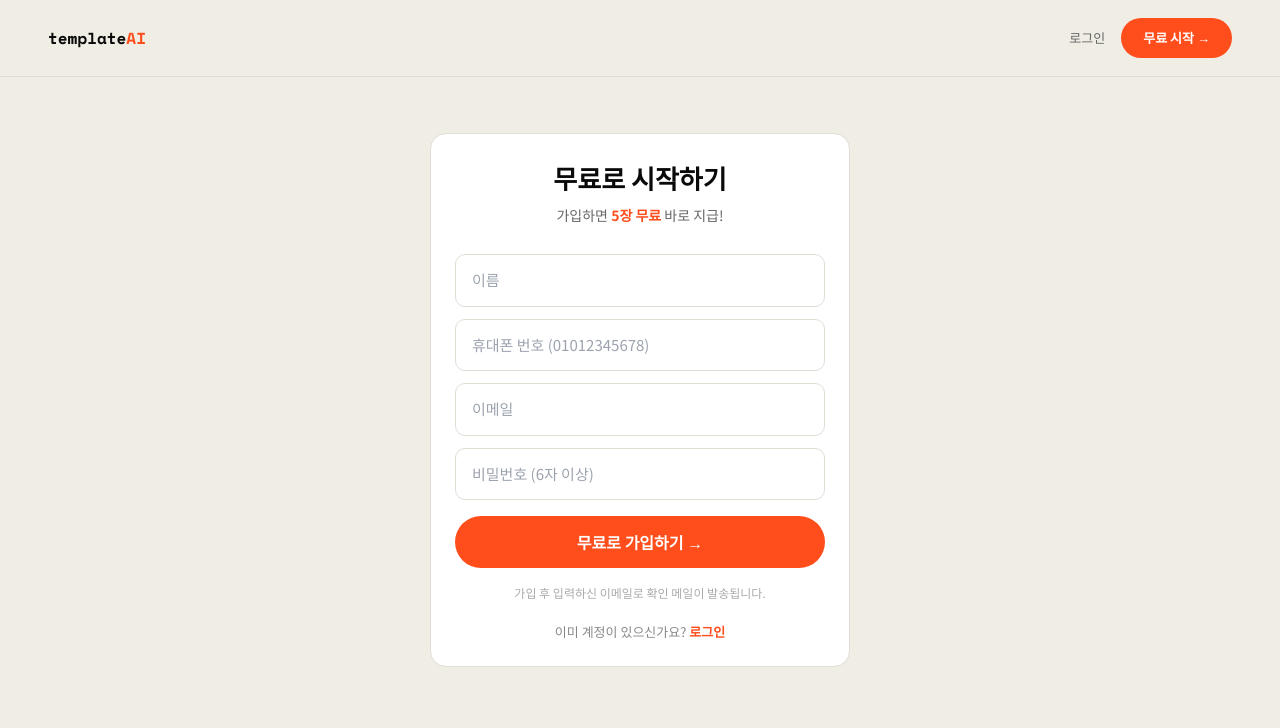
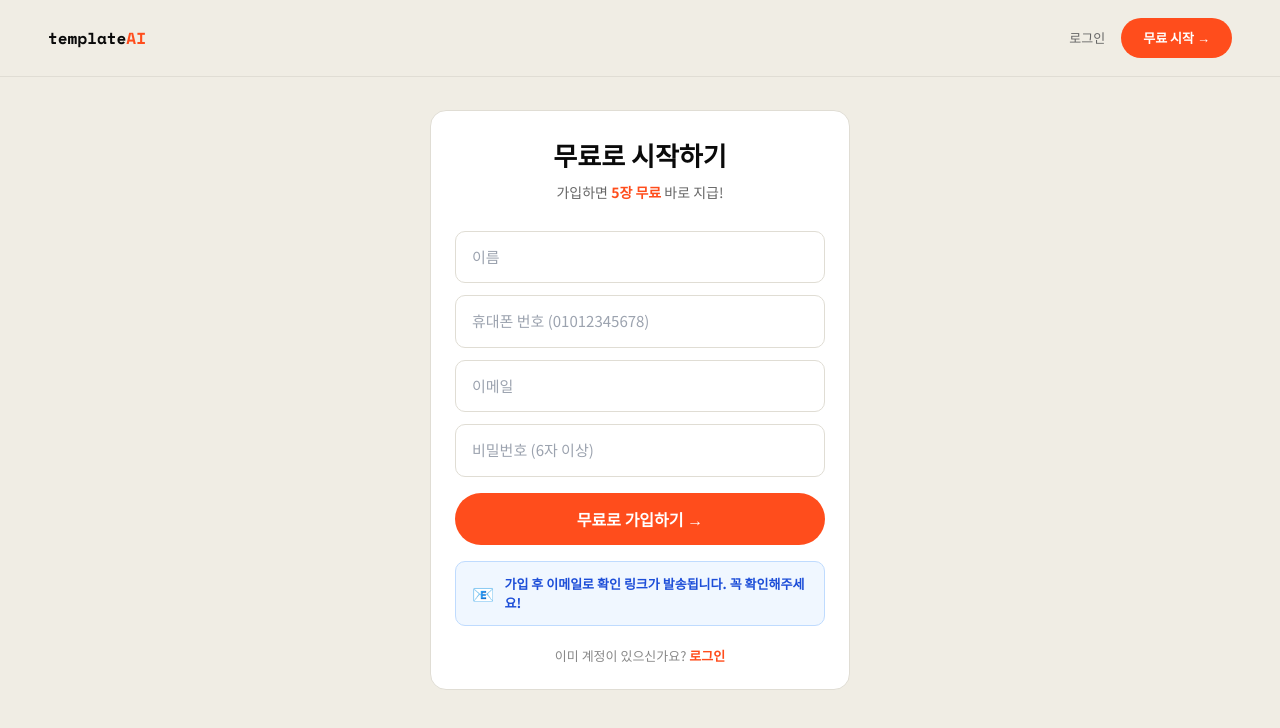
Before and after one commit to happysukhwan-source/templateai, a Next.js app: page /signup in a window 1280 px wide. Shown: the top 728 px of the page. Built offline with nearby package versions, Linux system fonts and the light colour scheme; no server answers.

Commit message:
design: make email confirmation notice more prominent

```diff
--- a/src/pages/signup.tsx
+++ b/src/pages/signup.tsx
@@ -114,9 +114,15 @@ export default function SignupPage() {
                   {loading ? <><span className="spinner" style={{ marginRight: 8 }} />가입 중...</> : '무료로 가입하기 →'}
                 </button>
 
-                <p style={{ fontSize: 12, color: '#aaa', textAlign: 'center', marginTop: 4 }}>
-                  가입 후 입력하신 이메일로 확인 메일이 발송됩니다.
-                </p>
+                <div style={{
+                  background: '#f0f7ff', border: '1.5px solid #bfdbfe', borderRadius: 10,
+                  padding: '12px 16px', display: 'flex', alignItems: 'center', gap: 10, marginTop: 4,
+                }}>
+                  <span style={{ fontSize: 18 }}>📧</span>
+                  <p style={{ fontSize: 13, color: '#1d4ed8', margin: 0, fontWeight: 600 }}>
+                    가입 후 이메일로 확인 링크가 발송됩니다. 꼭 확인해주세요!
+                  </p>
+                </div>
               </div>
 
               <p style={{ textAlign: 'center', marginTop: 20, fontSize: 13, color: '#888' }}>
```
